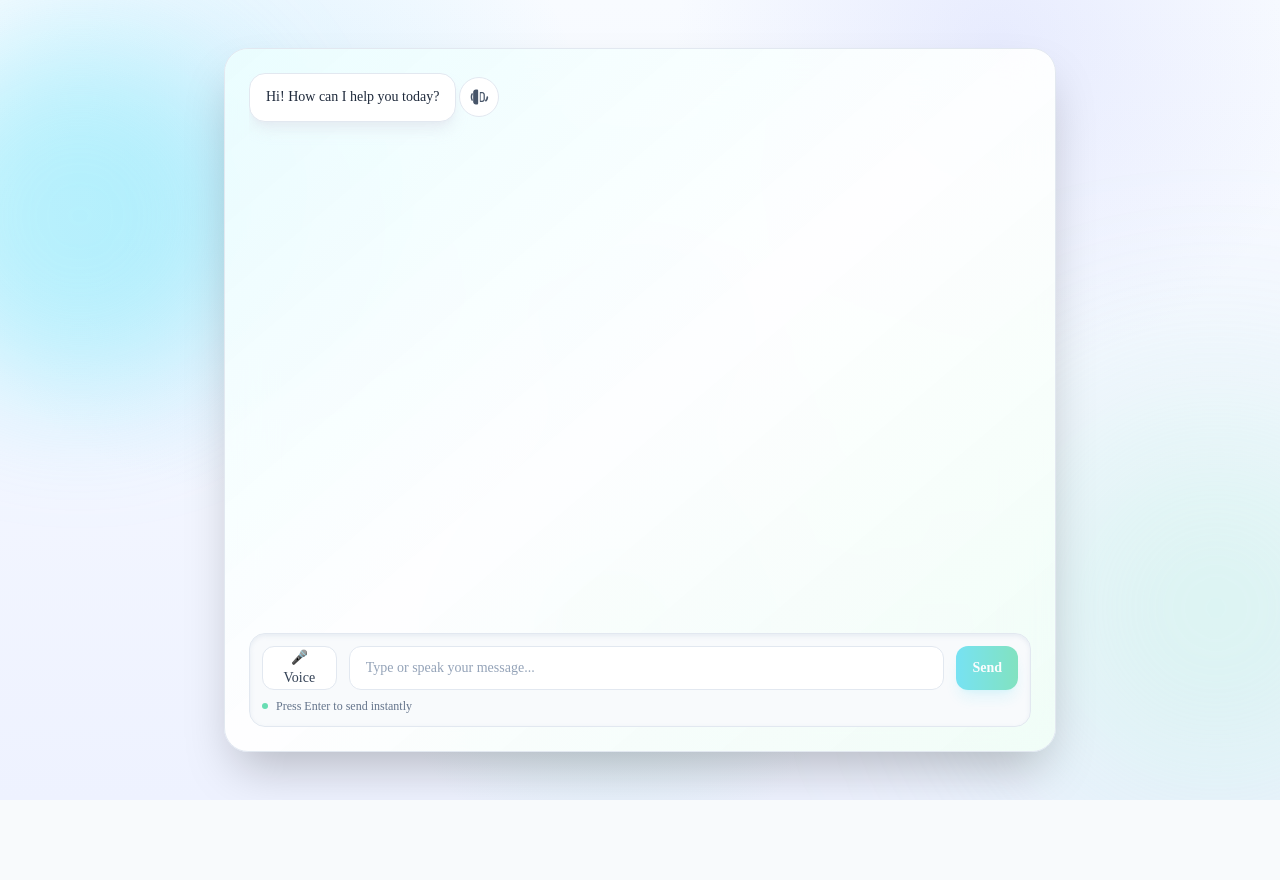
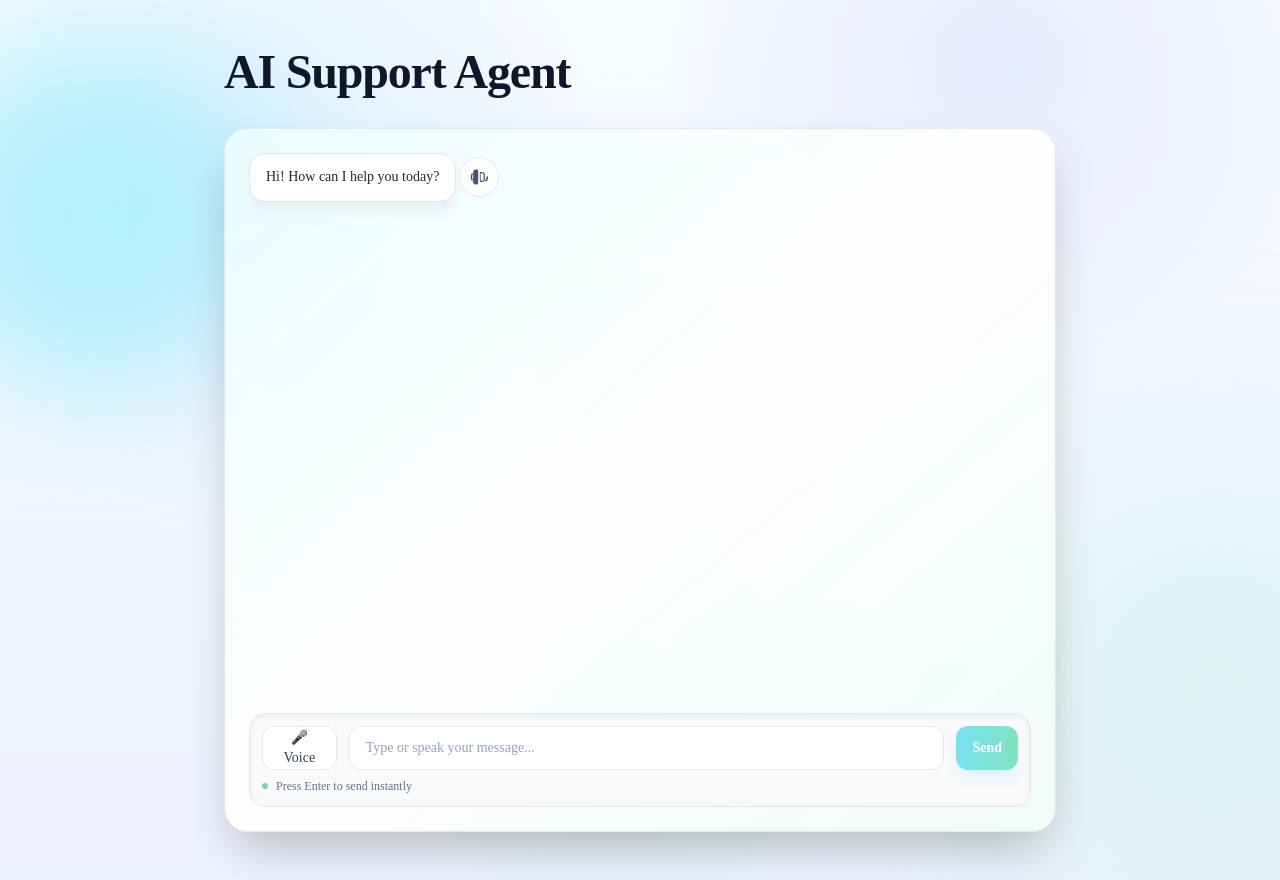
Before and after one commit to kayesmahmud/AI-Support-Agent, a Next.js app: page / in a window 1280 px wide. Before the commit the page ends 800 px from the top, so only its background shows below. Built offline with nearby package versions, Linux system fonts and the light colour scheme.

Commit message:
Restore AI Support Agent title - only remove content in blue circles

```diff
--- a/src/app/page.tsx
+++ b/src/app/page.tsx
@@ -158,6 +158,10 @@ export default function TestPage() {
       </div>
 
       <main className="relative mx-auto flex min-h-screen max-w-4xl flex-col gap-8 px-4 py-12 sm:px-6 lg:px-8">
+        <div className="space-y-4 text-center sm:text-left">
+          <h1 className="text-4xl font-semibold tracking-tight text-slate-900 sm:text-5xl">AI Support Agent</h1>
+        </div>
+
         <div className="mx-auto w-full">
           <section className="relative overflow-hidden rounded-3xl border border-slate-200 bg-white/90 shadow-2xl backdrop-blur-xl">
             <div className="absolute inset-0 bg-gradient-to-br from-cyan-100/40 via-white/0 to-emerald-100/30" />
```
